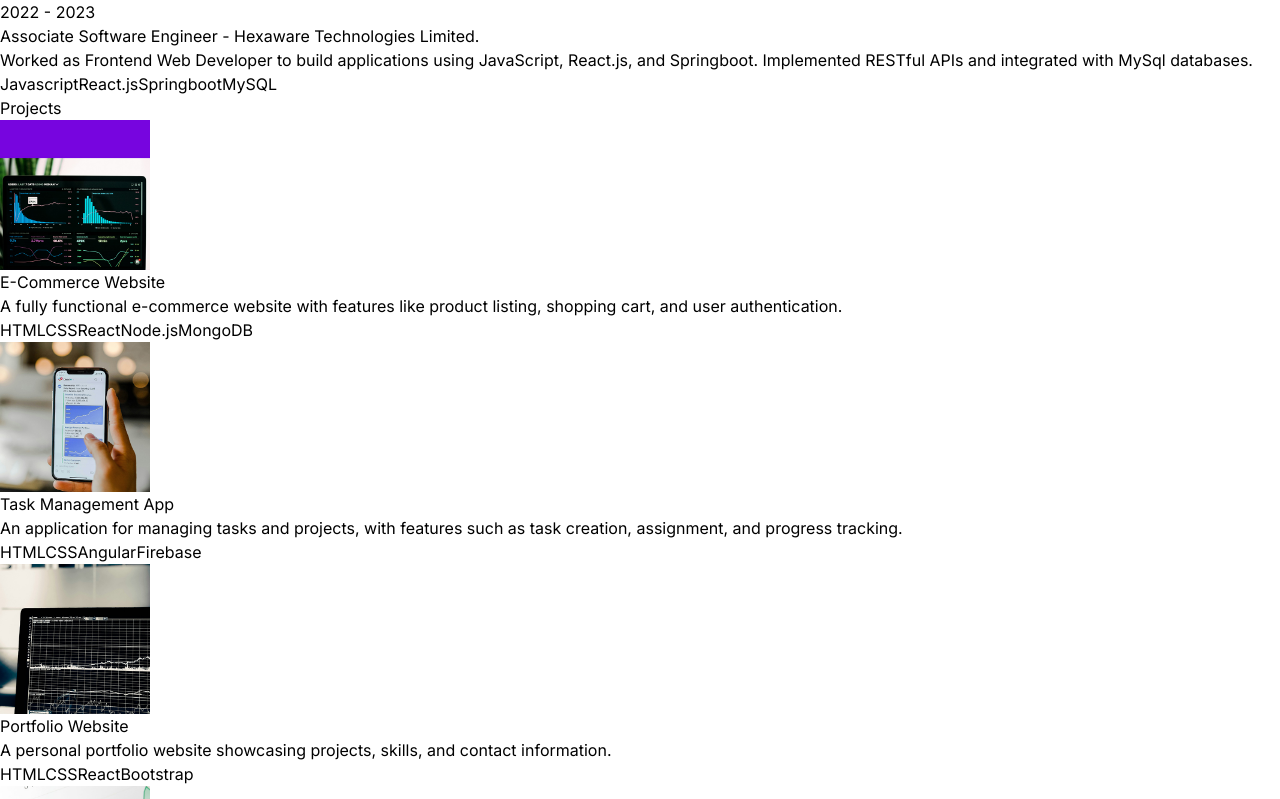
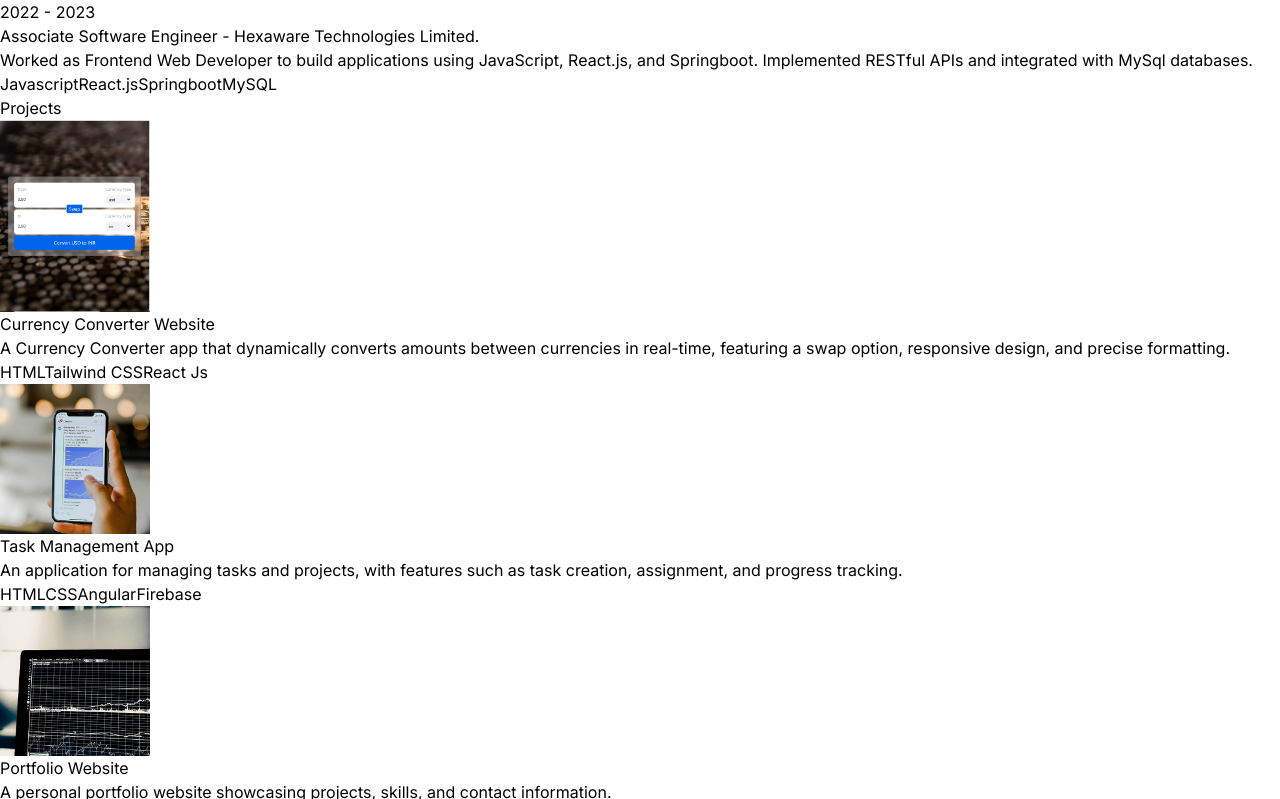
Before and after one commit to saicharan293/Portfolio, a React (Vite) app: page / in a window 1280 px wide. Shown: the part 1541-2340 px from the top of the page. Built offline with nearby package versions, Linux system fonts and the light colour scheme.

Commit message:
added currency project

```diff
--- a/src/components/Projects.jsx
+++ b/src/components/Projects.jsx
@@ -18,14 +18,18 @@ const Projects = () => {
                         initial={{opacity: 0, x: -100}}
                         transition={{duration: 1}}
                         className="w-full lg:w-1/4">
-                        <img width={150} height={150} className='mb-6 rounded' src={project.image} alt={project.title} />
+                        <a href={project.link} target='_blank'>
+                            <img width={150} height={150} className='mb-6 rounded' src={project.image} alt={project.title} />
+                        </a>
                     </motion.div>
                     <motion.div
                         whileInView={{opacity: 1, x: 0}}
                         initial={{opacity: 0, x: 100}}
                         transition={{duration: 1}}
                         className="w-full max-w-xl lg:w-34">
-                        <h6 className='mb-2 font-semibold'>{project.title}</h6>
+                        <a href={project.link} target='_blank'>
+                            <h6 className='mb-2 font-semibold'>{project.title}</h6>
+                        </a>
                         <p className='mb-4 text-neutral-400'>{project.description}</p>
                         {project.technologies.map((tech,idx)=>(
                             <span key={idx} className='mr-2 rounded bg-neutral-900 px-2 py-1 text-sm font-medium text-purple-900'>{tech}</span>
--- a/src/constants/index.js
+++ b/src/constants/index.js
@@ -2,6 +2,7 @@ import project1 from "../assets/projects/project-1.jpg";
 import project2 from "../assets/projects/project-2.jpg";
 import project3 from "../assets/projects/project-3.jpg";
 import project4 from "../assets/projects/project-4.jpg";
+import currency from "../assets/projects/currency.png";
 
 export const HERO_CONTENT = `I am a passionate full stack developer with a knack for crafting robust and scalable web applications. I have honed my skills in front-end technologies like React , as well as back-end technologies like Node.js, Python, MySQL, PostgreSQL, and MongoDB.`;
 
@@ -21,11 +22,12 @@ export const EXPERIENCES = [
 
 export const PROJECTS = [
   {
-    title: "E-Commerce Website",
-    image: project1,
+    title: "Currency Converter Website",
+    link:"https://currencyconverterrjs.netlify.app/",
+    image: currency,
     description:
-      "A fully functional e-commerce website with features like product listing, shopping cart, and user authentication.",
-    technologies: ["HTML", "CSS", "React", "Node.js", "MongoDB"],
+      "A Currency Converter app that dynamically converts amounts between currencies in real-time, featuring a swap option, responsive design, and precise formatting.",
+    technologies: ["HTML", "Tailwind CSS", "React Js"],
   },
   {
     title: "Task Management App",
```
Also changed, not shown: src/assets/projects/currency.png (added).
